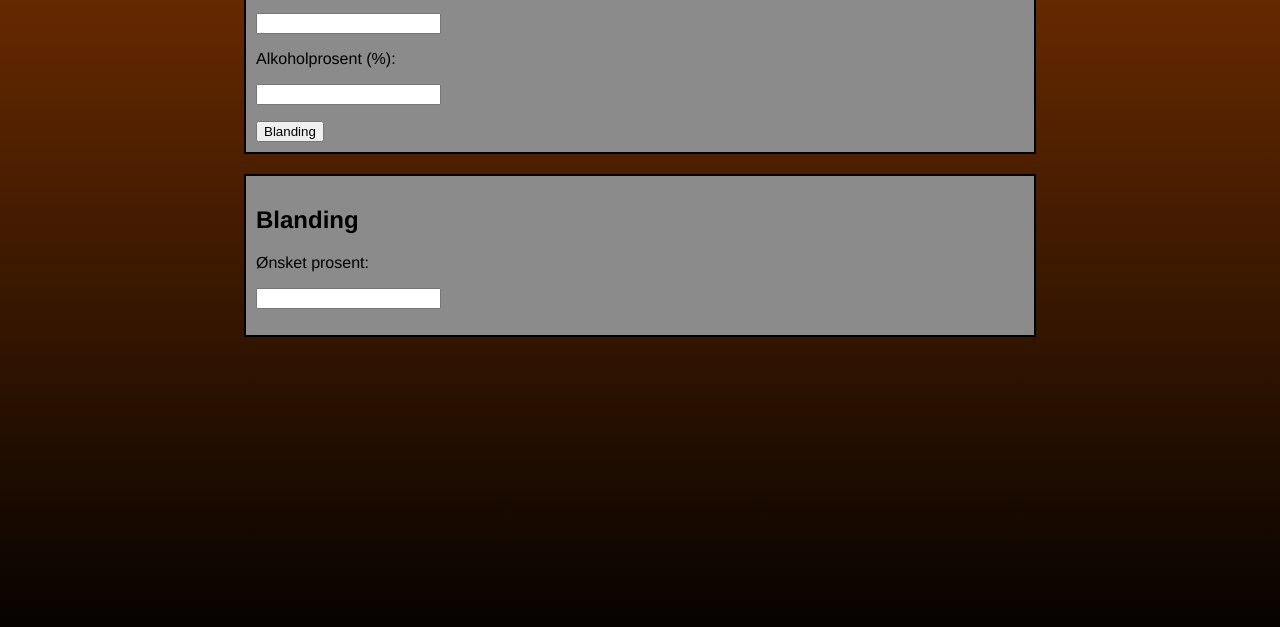
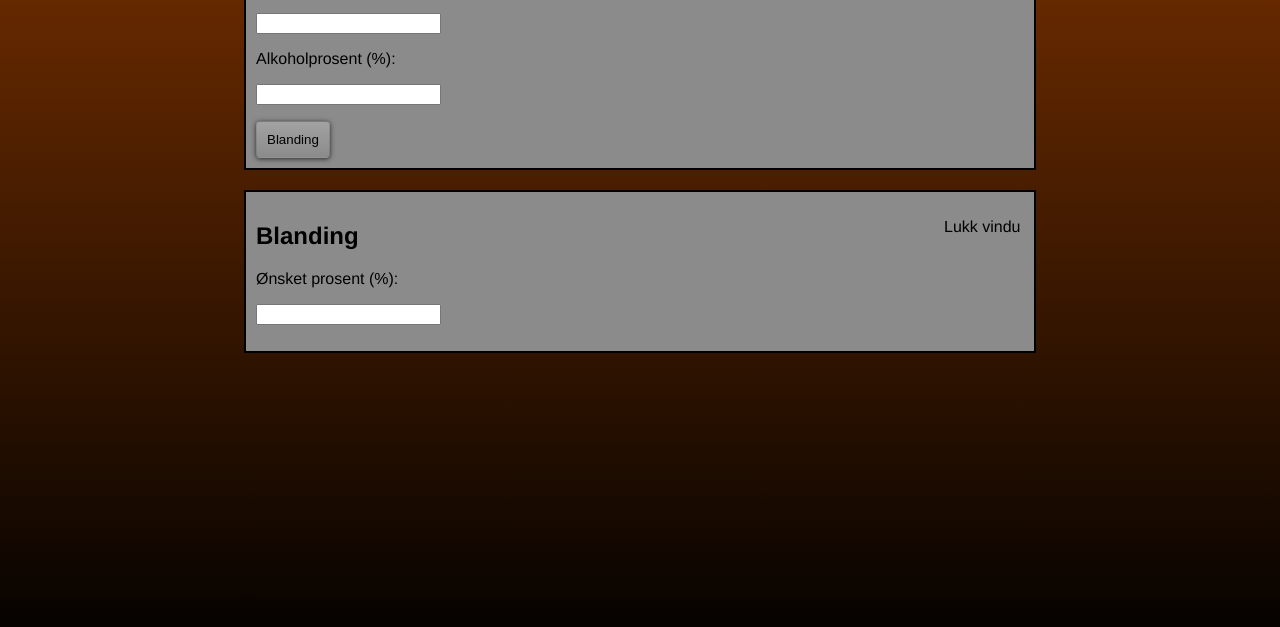
Before and after one commit to pearsponge/pearsponge.github.io, a plain HTML site: page kalkis.html in a window 1280 px wide. Both pictures are taken after a click on the button "Blanding". Shown: the part 133-760 px from the top of the page. Drawn offline with Linux system fonts and the light colour scheme.

Commit message:
Fikset mer

```diff
--- a/kalkis.html
+++ b/kalkis.html
@@ -25,14 +25,43 @@
             padding: 10px;
         }
 
-        #blandeDiv{
+        #blandeDiv {
             background-color: rgb(139, 139, 139);
             border: 2px solid black;
             width: 60%;
             margin: auto;
             margin-top: 20px;
-            display: block;
+            display: none;
             padding: 10px;
+            overflow: auto;
+        }
+
+        #lukk {
+            width: 80px;
+            height: 20px;
+            float: right;
+        }
+
+        #lukk:hover {
+            cursor: pointer;
+            background-color: darkgray;
+        }
+
+        button {
+            padding: 10px;
+            color: black;
+            border: 1px solid rgba(0, 0, 0, 0.1);
+            border-radius: 4px;
+            background: linear-gradient(rgba(255, 255, 255, 0.2), transparent);
+            background-color: rgb(139, 139, 139);
+            box-shadow: 0 1px 5px rgba(0, 0, 0, 0.7);
+            outline: none;
+            cursor: pointer;
+        }
+
+        button:active {
+            transform: translate(1px, 1px);
+            /* 1 px til høyre og 1 px ned */
         }
     </style>
 </head>
@@ -49,16 +78,21 @@
     </div>
 
     <div id="blandeDiv">
+        <p id="lukk">Lukk vindu</p>
         <h2>Blanding</h2>
-        <p>Ønsket prosent:</p>
+        <p>Ønsket prosent (%):</p>
         <input type="number" id="onsketProsent">
         <p id="blandeResultat"></p>
     </div>
     <script>
+        let innpakningEl = document.querySelector("#innpakning");
         let literEl = document.querySelector("#liter");
         let prosentEl = document.querySelector("#prosent");
         let resultatEl = document.querySelector("#resultat");
 
+        let lukkVinduEl = document.querySelector("#lukk")
+        let blandeDivEl = document.querySelector("#blandeDiv");
+        let blandeknappEl = document.querySelector("#blanding");
         let onsketProsentEl = document.querySelector("#onsketProsent");
         let blandeResultatEl = document.querySelector("#blandeResultat");
 
@@ -80,14 +114,24 @@
             resultatEl.innerHTML = "Dette tilsvarer " + antallPils + " pils."
         }
 
-        onsketProsentEl.addEventListener("input",bland);
+        onsketProsentEl.addEventListener("input", bland);
 
-        function bland(){
+        function bland() {
             let onsketProsent = onsketProsentEl.value;
             let forhold = prosent / onsketProsent;
-            let blandevann = (forhold-1) * liter;
+            let blandevann = (forhold - 1) * liter;
             blandeResultatEl.innerHTML = "For å få ønsket prosent trenger du " + blandevann + " liter blandevann";
 
+        }
+
+        blandeknappEl.addEventListener("click", visBlanding);
+        function visBlanding() {
+            blandeDivEl.style.display = "block";
+        }
+
+        lukkVinduEl.addEventListener("click", lukkBlading)
+        function lukkBlading() {
+            blandeDivEl.style.display = "none";
         }
     </script>
 </body>
```
Also changed, not shown: champs.html (+21 -7 lines).
